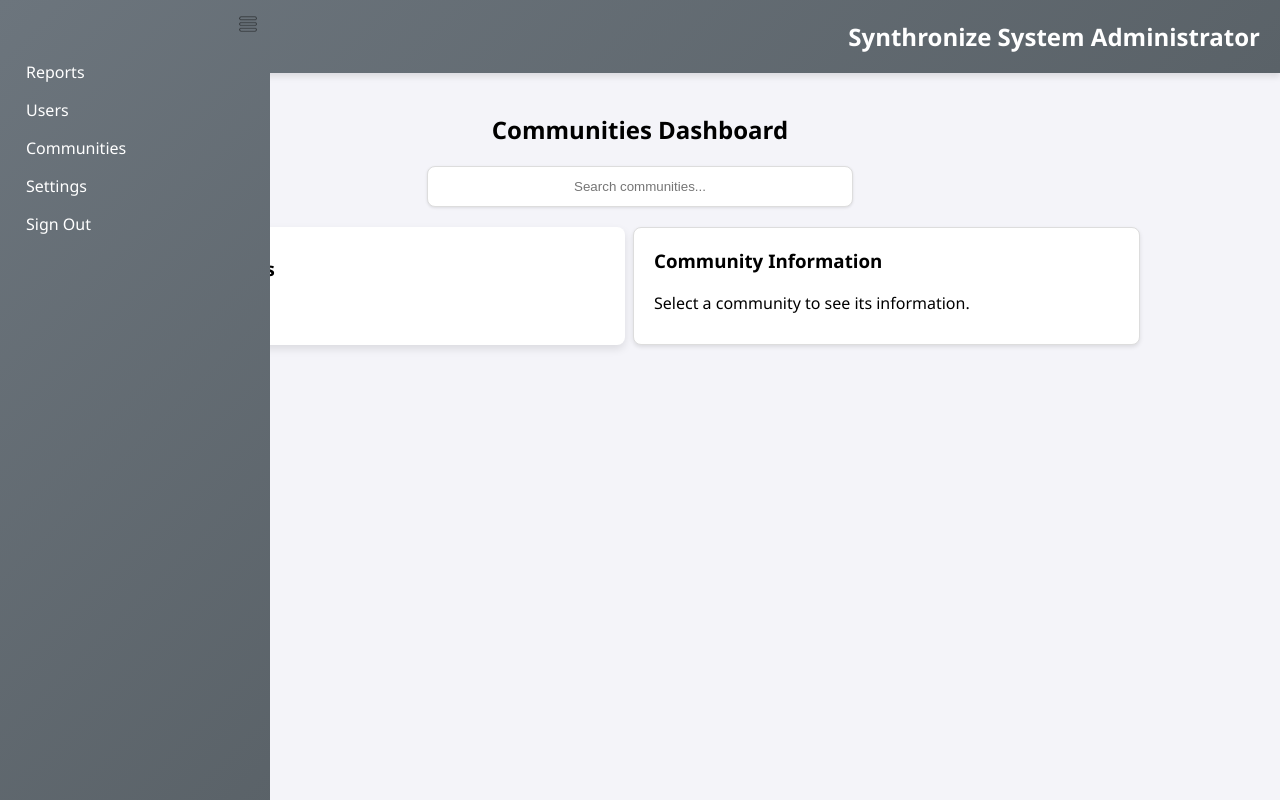
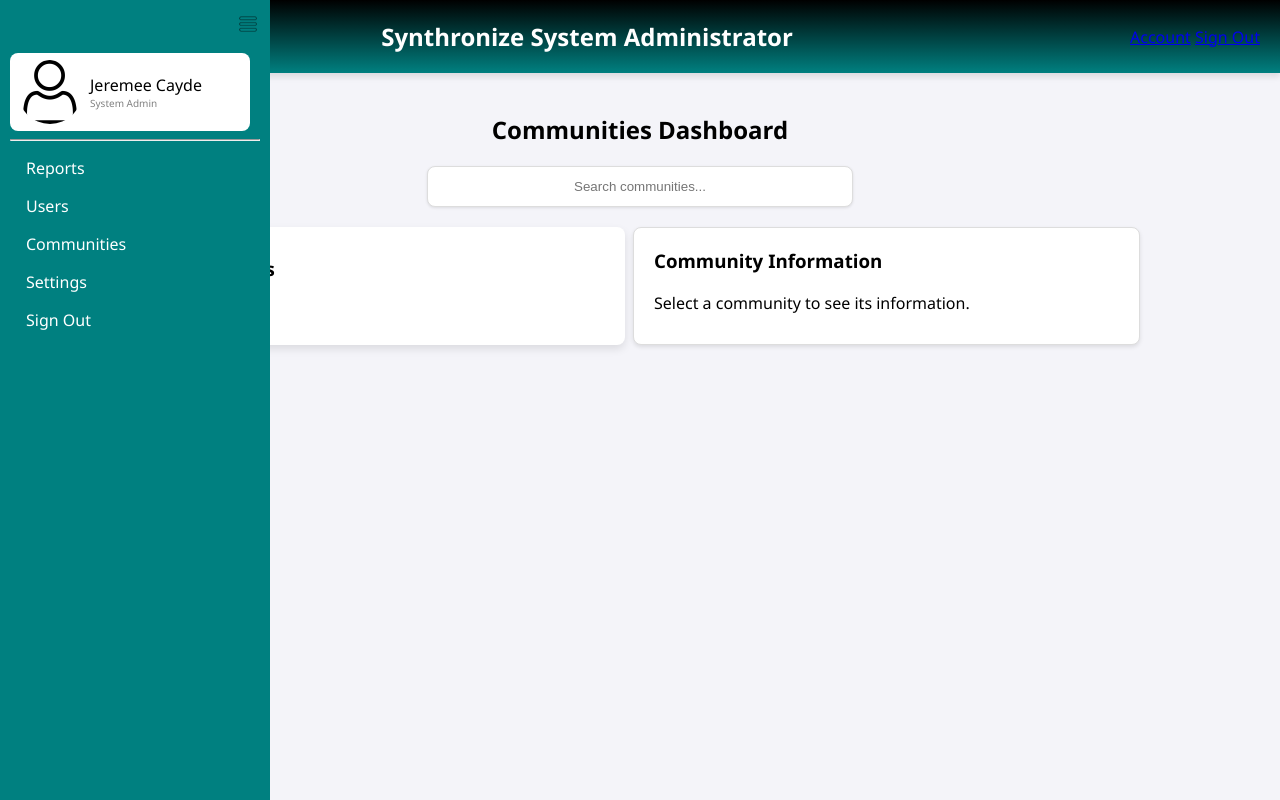
Before and after one commit to KyahKaydi17/SynthronizeWeb, a plain HTML site: page communities.html in a window 1280 px wide. Both pictures are taken after a click on the element 32 px from the left and 36 px from the top of the page. Drawn offline with Linux system fonts and the light colour scheme; no server answers.

Commit message:
Add files via upload

```diff
--- a/communities.html
+++ b/communities.html
@@ -12,11 +12,25 @@
             <img src="images/menu.png" alt="Menu">
         </div>
         <h1>Synthronize System Administrator</h1>
+        <div class="account-container">
+            <div class="account-button"></div>
+            <div class="account-menu">
+                <a href="#account">Account</a>
+                <a href="login.html">Sign Out</a>
+            </div>
         <nav>
             <div class="close-btn">
                 <img src="images/menu.png" alt="Close">
             </div>
+            <div class="user-info">
+                <img src="images/user.png" alt="profile">
+                <div class="user-details">
+                    <span class="username">Jeremee Cayde</span>
+                    <span class="role">System Admin</span>
+                </div>
+            </div>
             <ul>
+                <hr>
                 <li><a href="#reports">Reports</a></li>
                 <li><a href="users.html">Users</a></li>
                 <li><a href="communities.html">Communities</a></li>
--- a/css/header.css
+++ b/css/header.css
@@ -2,7 +2,8 @@
 
 /* Header styles */
 header {
-    background: linear-gradient(135deg, #6c757d, #5a6268);
+    background: linear-gradient(0deg, #008080, #000000);
+
     padding: 20px;
     display: flex;
     justify-content: space-between;
@@ -37,7 +38,7 @@
     left: -450px; /* Initially off-screen */
     width: 250px;
     height: 100%;
-    background: linear-gradient(135deg, #6c757d, #5a6268);
+    background: #008080;
     display: flex;
     flex-direction: column;
     align-items: flex-start;
@@ -85,8 +86,101 @@
     display: block;
 }
 
+header nav .user-info{
+  height: 78px;
+  width: 240px;
+  border-radius:8px;
+  background-color: #fff;
+}
+
+header nav .user-info .user-image{
+    border-radius:48px ;
+    height:64px;
+    width:64px;
+    margin:8px;
+    background-color: black;
+}
+header nav .user-info img{
+    border-radius:48px ;
+    height:64px;
+    width:64px;
+    margin:8px;
+}
+
+
 header nav ul li a:hover {
     color: #007bff;
     background-color: #ffffff20;
     transform: scale(1.05);
 }
+
+/* Profile button and menu styles */
+.profile-container {
+    position: relative;
+}
+
+.profile-button {
+    background: url('images/user.png') no-repeat center center;
+    background-size: cover;
+    width: 40px;
+    height: 40px;
+    cursor: pointer;
+    border-radius: 50%;
+}
+
+.profile-menu {
+    position: absolute;
+    top: 50px;
+    right: 0;
+    background: #fff;
+    border: 1px solid #ccc;
+    box-shadow: 0 4px 8px rgba(0, 0, 0, 0.1);
+    border-radius: 4px;
+    overflow: hidden;
+    display: none;
+    z-index: 1000;
+}
+
+.profile-menu.open {
+    display: block;
+}
+
+.profile-menu a {
+    display: block;
+    padding: 10px 20px;
+    color: #333;
+    text-decoration: none;
+    transition: background 0.3s;
+}
+
+.profile-menu a:hover {
+    background: #f5f5f5;
+}
+
+.profile-menu a:active {
+    background: #e0e0e0;
+}
+
+.user-info {
+    display: flex;
+    align-items: center;
+}
+
+.user-info img {
+    margin-right: 10px;
+}
+
+.user-details {
+    display: flex;
+    flex-direction: column;
+}
+
+.user-details .username {
+    font-size: 16px;
+    color: black;
+}
+
+.user-details .role {
+    font-size: 10px;
+    color: gray;
+}
--- a/css/login.css
+++ b/css/login.css
@@ -9,12 +9,17 @@
 }
 
 header {
+    background: linear-gradient(0deg, #008080, #000000);
+
+    padding: 20px;
     width: 100%;
-    padding: 20px;
-    background-color: #6c757d; /* gray */
-    text-align: left;
-    box-shadow: 0 2px 5px rgba(0, 0, 0, 0.1);
+    display: flex;
+    justify-content: space-between;
+    align-items: center;
+    box-shadow: 0 4px 6px rgba(0, 0, 0, 0.1);
+    position: relative;
 }
+
 
 header h1 {
     margin: 0;
--- a/css/users.css
+++ b/css/users.css
@@ -4,7 +4,7 @@
 
 body {
     font-family: 'Segoe UI', Tahoma, Geneva, Verdana, sans-serif;
-    background-color: #f4f4f9;
+    background-color: #eeeeee;
     margin: 0;
     padding: 0;
 }
--- a/js/menu-toggle.js
+++ b/js/menu-toggle.js
@@ -1,13 +1,27 @@
-document.addEventListener('DOMContentLoaded', function() {
-    var menuToggle = document.querySelector('header .menu-toggle');
-    var closeButton = document.querySelector('header nav .close-btn');
-    var nav = document.querySelector('header nav');
+// menu-toggle.js
 
-    menuToggle.addEventListener('click', function() {
-        nav.classList.add('open');
+document.addEventListener('DOMContentLoaded', function () {
+    const menuToggle = document.querySelector('.menu-toggle');
+    const nav = document.querySelector('header nav');
+    const closeBtn = document.querySelector('header nav .close-btn');
+    const accountButton = document.querySelector('.account-button');
+    const accountMenu = document.querySelector('.account-menu');
+
+    menuToggle.addEventListener('click', function () {
+        nav.classList.toggle('open');
     });
 
-    closeButton.addEventListener('click', function() {
+    closeBtn.addEventListener('click', function () {
         nav.classList.remove('open');
     });
+
+    accountButton.addEventListener('click', function () {
+        accountMenu.classList.toggle('open');
+    });
+
+    document.addEventListener('click', function (event) {
+        if (!accountButton.contains(event.target) && !accountMenu.contains(event.target)) {
+            accountMenu.classList.remove('open');
+        }
+    });
 });
```
Also changed, not shown: users.html (+14 -0 lines), images/user.png (added).
